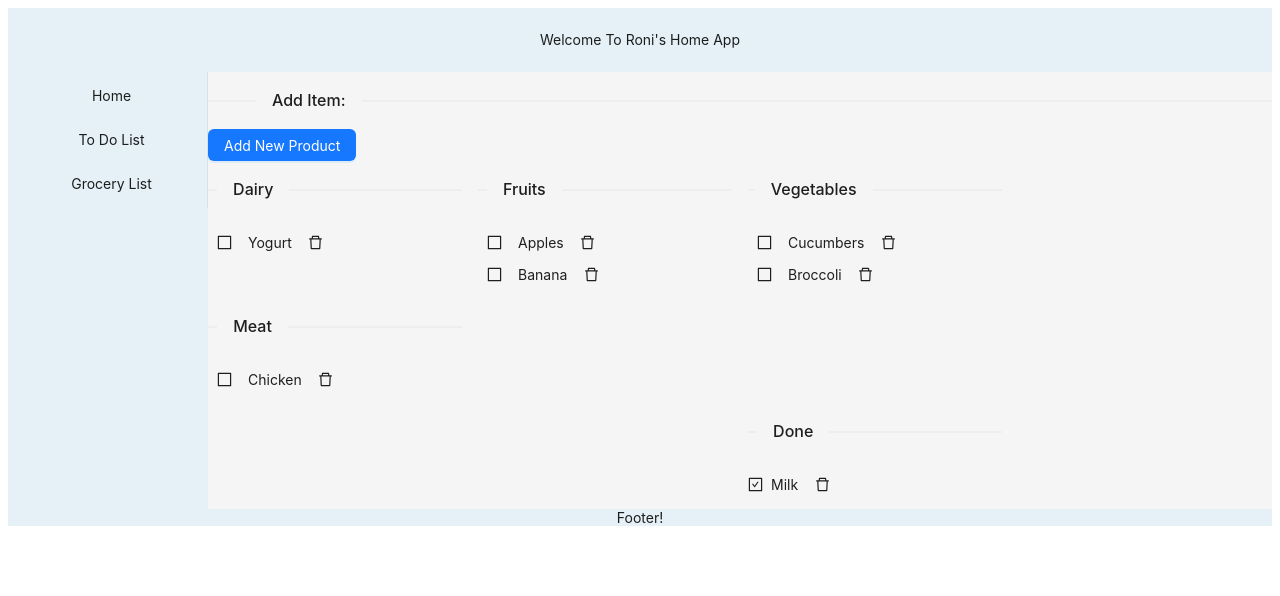
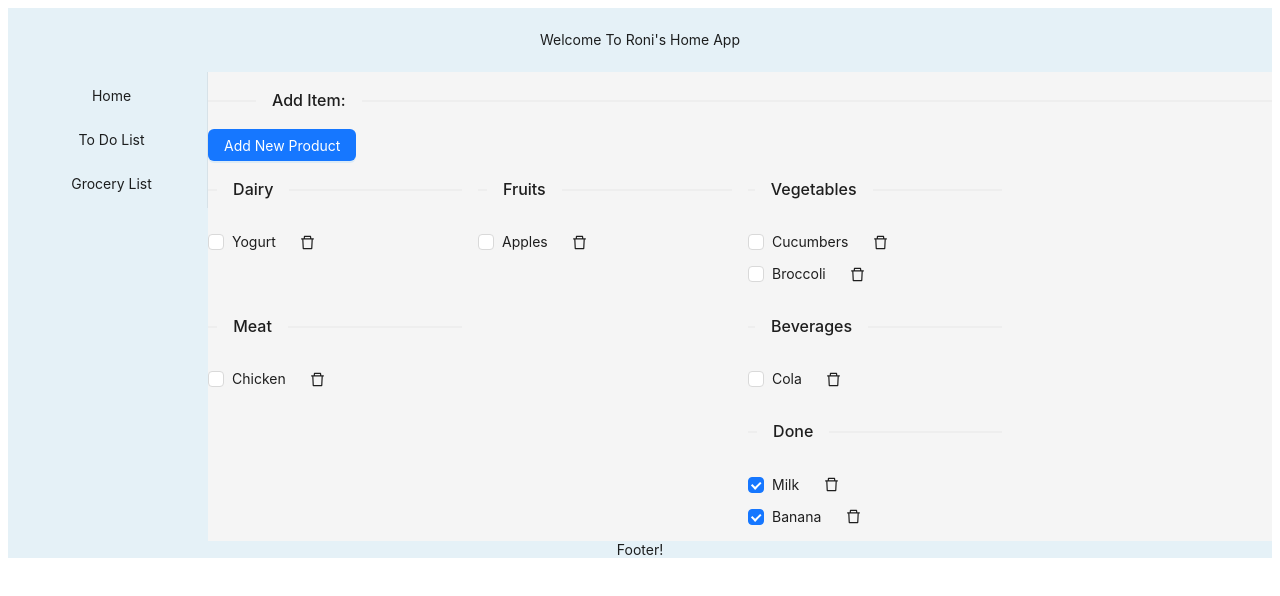
Before and after one commit to roniba1/roni-home-app, a React (Create React App) app: page /groceryList in a window 1280 px wide. Shown: the top 596 px of the page. Built offline with nearby package versions, Linux system fonts and the light colour scheme; data requests are answered from the project's data file.

Commit message:
Form & checkbox changes
Form reset added.
Button next to item replaced with checkbox.

```diff
--- a/db.json
+++ b/db.json
@@ -39,6 +39,16 @@
       "content": "Sleep",
       "type": "todo",
       "id": 12
+    },
+    {
+      "content": "Pick up the kids",
+      "type": "done",
+      "id": 13
+    },
+    {
+      "content": "Dishes",
+      "type": "todo",
+      "id": 14
     }
   ],
   "grocery": [
@@ -59,7 +69,7 @@
     },
     {
       "content": "Banana",
-      "type": "fruits",
+      "type": "done",
       "id": 4
     },
     {
@@ -76,6 +86,11 @@
       "content": "Broccoli",
       "type": "vegetables",
       "id": 7
+    },
+    {
+      "content": "Cola",
+      "type": "beverages",
+      "id": 8
     }
   ]
 }
--- a/src/App.tsx
+++ b/src/App.tsx
@@ -1,5 +1,5 @@
 import React from "react";
-import {BrowserRouter as Router, Route, Switch} from 'react-router-dom';
+import { BrowserRouter as Router, Route, Switch } from 'react-router-dom';
 import ToDoPage from "./pages/ToDoPage";
 import GroceryListPage from "./pages/GroceryListPage";
 import LandingPage from "./pages/LandingPage";
@@ -7,9 +7,7 @@ import SideBar from "./components/SideBar";
 import MyHeader from "./components/Header";
 import { Layout } from 'antd';
 
-
 const { Header, Footer, Sider, Content } = Layout;
-
 
 function HomeApp() {
     return (
--- a/src/components/AddItem.tsx
+++ b/src/components/AddItem.tsx
@@ -1,6 +1,6 @@
 import React, { useState } from "react";
 import { ListsPageSettings } from "../interfaces/ListsPageSettings";
-import {Button, Modal, Select, Form, Input} from 'antd';
+import { Button, Modal, Select, Form, Input } from 'antd';
 
 type AddItemProps = {
     onItemAdded: (itemText: string, type: string) => Promise<void>,
@@ -29,6 +29,7 @@ const AddItem: React.FC<AddItemProps> = props => {
 
     const handleCancel = () => {
         console.log('Clicked cancel button');
+        form.resetFields();
         setNewContent('');
         setContentType('');
         setOpen(false);
@@ -42,11 +43,12 @@ const AddItem: React.FC<AddItemProps> = props => {
         setContentType(value);
     }
 
-    const addItemSubmitHandler = async (event: React.FormEvent) => {
-        //event.preventDefault();
+    const addItemSubmitHandler = async () => {
         setConfirmLoading(true);
+
         props.onItemAdded(newContent,
             contentType ? contentType : props.listsSettings.newItemType()).then(() => {
+            form.resetFields();
             setNewContent('');
             setContentType('');
             setOpen(false);
@@ -61,18 +63,27 @@ const AddItem: React.FC<AddItemProps> = props => {
         };
     });
 
-    const modalForm = (
-        <Form {...layout} form={form} name="control-hooks" onFinish={addItemSubmitHandler}>
+    const inputComponent = (
         <Form.Item name="item" label="Item" rules={[{ required: true }]}>
             <Input value={newContent} onChange={handleInputChange}/>
         </Form.Item>
+    );
+
+    const selectComponent = options.length > 2 ? (
         <Form.Item name="type" label="Category" rules={[{ required: true }]}>
             <Select
                 placeholder="Choose category"
+                value={contentType}
                 onChange={handleSelectChange}
                 options={options}
             />
         </Form.Item>
+    ) : null;
+
+    const modalForm = (
+        <Form {...layout} form={form} name="control-hooks" onFinish={addItemSubmitHandler}>
+            {inputComponent}
+            {selectComponent}
             <Form.Item {...tailLayout}>
                 <Button type="primary" htmlType="submit">
                     Submit
--- a/src/components/Item.tsx
+++ b/src/components/Item.tsx
@@ -1,24 +1,20 @@
 import React from "react";
 import { ItemProps } from "../interfaces/Items";
-import { DeleteOutlined, BorderOutlined, CheckSquareOutlined } from "@ant-design/icons";
-import { Button, Space } from "antd";
+import { DeleteOutlined } from "@ant-design/icons";
+import { Button, Space, Checkbox } from "antd";
 
 const Item: React.FC<ItemProps> = props => {
-    const getButtonItem = () => {
-        if (props.item.type !== "done") {
-            return <Button
-                type="text"
-                icon={<BorderOutlined style={{fontSize: "15px"}}/>}
-                onClick={() => props.onDoneHandler(props.item.id)}
-            />
-        } else return <CheckSquareOutlined style={{fontSize: "15px"}}/>;
+    const getCheckboxItem = () => {
+        const checked = props.item.type === "done";
+        return (<Checkbox checked={checked} onChange={() => props.onDoneHandler(props.item.id)}>
+            {props.item.content}
+        </Checkbox>);
     }
-    const buttonItem = getButtonItem();
+    const checkboxItem = getCheckboxItem();
 
     return <div>
         <Space size={'small'} align={'center'}>
-            {buttonItem}
-            {props.item.content}
+            {checkboxItem}
             <Button
                 type="text"
                 icon={<DeleteOutlined style={{fontSize: "15px"}}/>}
--- a/src/components/ListsDisplay.tsx
+++ b/src/components/ListsDisplay.tsx
@@ -1,5 +1,5 @@
-import React, {useEffect, useState} from "react";
-import {ListsPageSettings} from "../interfaces/ListsPageSettings";
+import React, { useEffect, useState } from "react";
+import { ListsPageSettings } from "../interfaces/ListsPageSettings";
 import { Items, ListType, SingleItem } from "../interfaces/Items";
 import FetcherService from "../services/FetcherService";
 import { Divider, Col, Row } from "antd";
--- a/src/components/SideBar.tsx
+++ b/src/components/SideBar.tsx
@@ -1,6 +1,6 @@
 import React from "react";
 import { useHistory } from "react-router-dom";
-import {PagesLinks, PageLink} from "../constants/PagesLinks";
+import { PagesLinks, PageLink } from "../constants/PagesLinks";
 import { Menu } from 'antd';
 
 const SideBar: React.FC = () => {
--- a/src/interfaces/ListsPageSettings.ts
+++ b/src/interfaces/ListsPageSettings.ts
@@ -1,4 +1,4 @@
-import {groceryConstants, ListType, toDoConstants} from "./Items";
+import { groceryConstants, ListType, toDoConstants } from "./Items";
 
 export abstract class ListsPageSettings {
     protected readonly mainListName: string;
```
Lines whose indentation alone changed are shown as unchanged.
